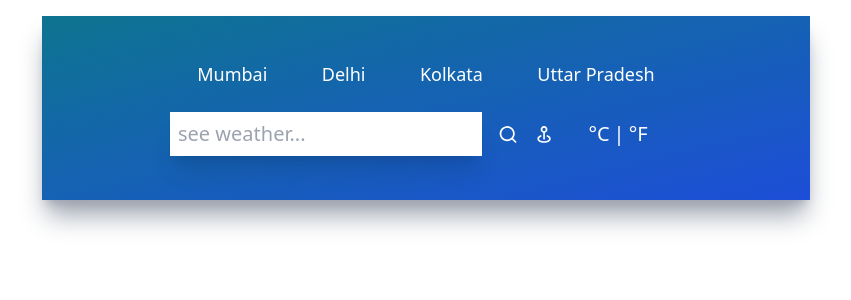
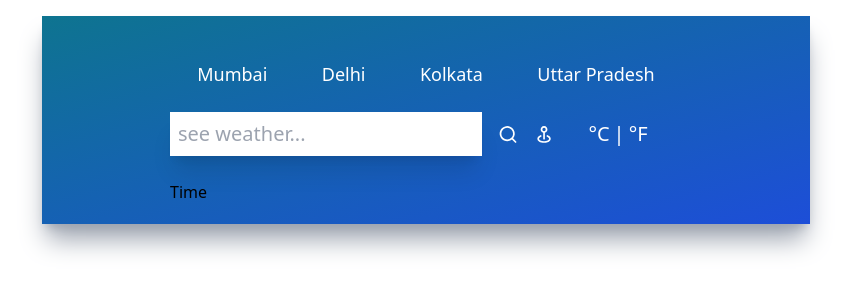
Before and after one commit to thakuratul2/weather-app-React-Js, a React (Create React App) app: page / in a window 1280 px wide. Shown: the top 300 px of the page, without its empty margins (214-1065 px from the left). Built offline with nearby package versions, Linux system fonts and the light colour scheme.

Commit message:
Time start

```diff
--- a/src/components/TimeAndLocation.jsx
+++ b/src/components/TimeAndLocation.jsx
@@ -3,7 +3,7 @@ import React from 'react';
 const TimeAndLocation = () => {
   return (
     <div>
-
+      <h1>Time</h1>
     </div>
   );
 }
```
